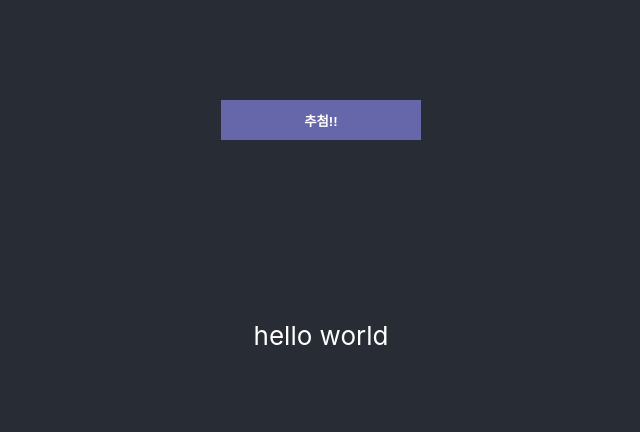
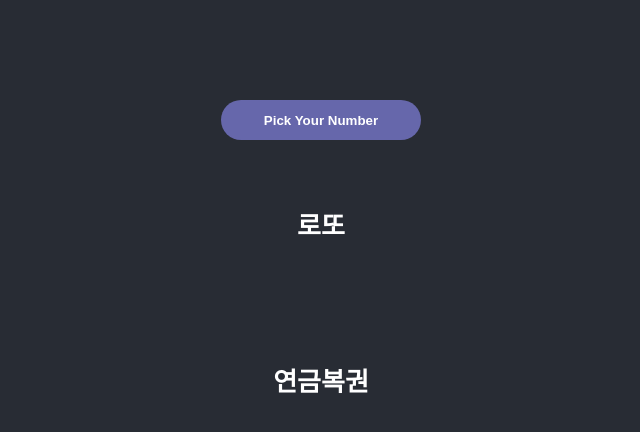
Before and after one commit to jjanddak/ts-lottery, a React (Create React App) app: page / in a window 1280 px wide. Shown: the top 432 px of the page, without its empty margins (319-959 px from the left). Built offline with nearby package versions, Linux system fonts and the light colour scheme.

Commit message:
연금복권 추가

```diff
--- a/src/App.css
+++ b/src/App.css
@@ -26,13 +26,14 @@
 }
 
 .container {
-  margin-bottom: 150px;
+  margin-bottom: 50px;
 }
 
 button {
   margin-bottom: 30px;
   width: 200px;
   height: 40px;
+  border-radius: 40px;
   background-color: #6667AB;
   color: white;
   font-weight: bold;
--- a/src/App.tsx
+++ b/src/App.tsx
@@ -36,21 +36,29 @@ function App() {
     }
 
     function getYearLottery() {
-
+      const n = Math.floor(Math.random() * 1000000)
+      const round = Math.floor(Math.random() * 10 % 5) + 1
+      return `${round}조 ${n}`
     }
 
     const paper = getPaper()
     const year = getYearLottery()
 
     const container: HTMLElement | null = document.querySelector(".container");
+    const yearContainer: HTMLElement | null = document.querySelector(".yearContainer");
     const div: HTMLElement = document.createElement("div")
+    const yearLi: HTMLElement = document.createElement("li")
+    yearLi.textContent = year
+
     for (let i = 0; i < paper.length; i++) {
       let li: HTMLElement = document.createElement("li");
       li.textContent = `${paper[i].toString()}`;
       div?.appendChild(li);
     }
     if (container?.children) container.textContent = ''
+    if (yearContainer?.children) yearContainer.textContent = ''
     container?.appendChild(div)
+    yearContainer?.appendChild(yearLi)
   }
 
   return (
@@ -60,11 +68,13 @@ function App() {
           id="btn"
           onClick={createLotto}
         >
-          추첨!!
+          Pick Your Number
         </button>
 
+        <div><h4>로또</h4></div>
         <div className="container"></div>
-        <div className="yearContainer" >hello world</div>
+        <div><h4>연금복권</h4></div>
+        <div className="yearContainer" ></div>
       </header >
     </div >
   );
```
